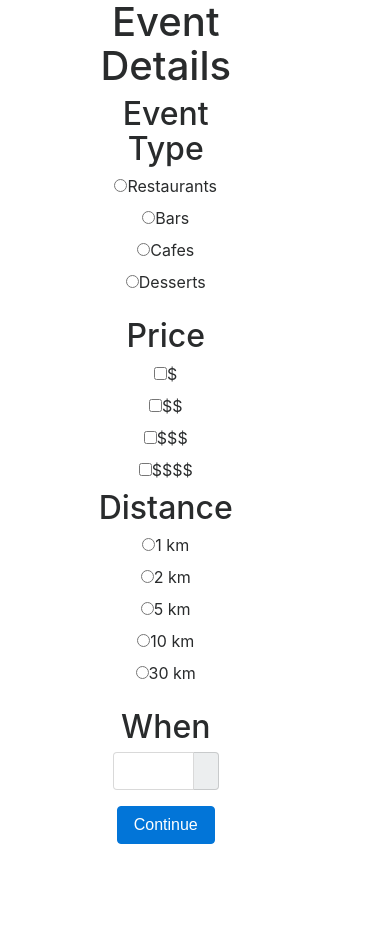
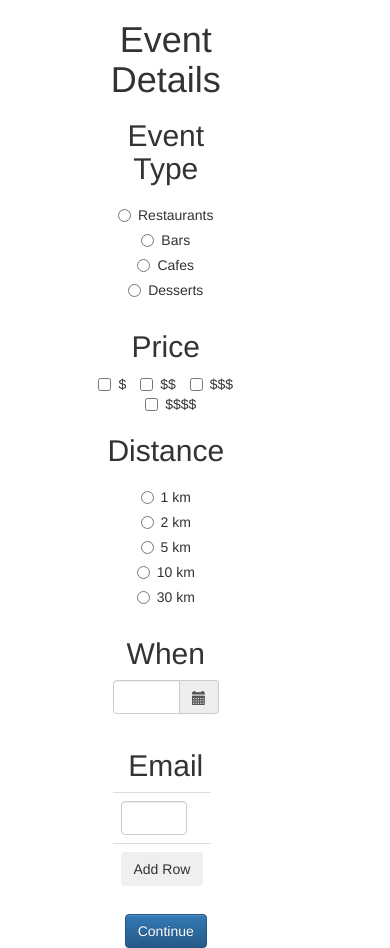
Before and after one commit to soohyunkim/Tender, a Flask app: page /options in a window 390 px wide. Before the commit the page ends 844 px from the top, so only its background shows below. Run offline with Flask 2, Linux system fonts and the light colour scheme; some libraries are stand-ins or nearby versions.

Commit message:
eventPageForm email added again

```diff
--- a/static/EventPreferences.js
+++ b/static/EventPreferences.js
@@ -1,7 +1,6 @@
 $( document ).ready(function() {
 	console.log("js file is working");
 });
-
 
 $("#button").click(function() {
 	console.log("continue click working");
--- a/templates/EventPreferencesForm.html
+++ b/templates/EventPreferencesForm.html
@@ -1,9 +1,12 @@
 <html>
 
 <head>
-    <link rel="stylesheet" href="https://maxcdn.bootstrapcdn.com/bootstrap/4.0.0-alpha.6/css/bootstrap.min.css"
-          integrity="sha384-rwoIResjU2yc3z8GV/NPeZWAv56rSmLldC3R/AZzGRnGxQQKnKkoFVhFQhNUwEyJ"
+	<link rel="stylesheet" href="https://maxcdn.bootstrapcdn.com/bootstrap/3.3.7/css/bootstrap.min.css" integrity="sha384-BVYiiSIFeK1dGmJRAkycuHAHRg32OmUcww7on3RYdg4Va+PmSTsz/K68vbdEjh4u"
 	    crossorigin="anonymous">
+	<link rel="stylesheet" href="https://maxcdn.bootstrapcdn.com/bootstrap/3.3.7/css/bootstrap-theme.min.css" integrity="sha384-rHyoN1iRsVXV4nD0JutlnGaslCJuC7uwjduW9SVrLvRYooPp2bWYgmgJQIXwl/Sp"
+	    crossorigin="anonymous">
+	<script src="https://maxcdn.bootstrapcdn.com/bootstrap/3.3.7/js/bootstrap.min.js" integrity="sha384-Tc5IQib027qvyjSMfHjOMaLkfuWVxZxUPnCJA7l2mCWNIpG9mGCD8wGNIcPD7Txa"
+	    crossorigin="anonymous"></script>
 	<link rel="stylesheet" type="text/css" href="../static/EventPreferences.css">
 	<script type="text/javascript" src="../static/jquery-3.2.1.js"></script>
 	<script type="text/javascript" src="../static/moment.min.js"></script>
@@ -20,16 +23,20 @@
 			<form>
 				<div class="row">
 					<div class="radio col-sm">
-                        <label><input id="restaurants-button" type="radio" name="event-type-radio">Restaurants</label>
+						<label>
+							<input id="restaurants-button" type="radio" name="event-type-radio">Restaurants</label>
 					</div>
 					<div class="radio col-sm">
-                        <label><input id="bars-button" type="radio" name="event-type-radio">Bars</label>
+						<label>
+							<input id="bars-button" type="radio" name="event-type-radio">Bars</label>
 					</div>
 					<div class="radio col-sm">
-                        <label><input id="cafes-button" type="radio" name="event-type-radio">Cafes</label>
+						<label>
+							<input id="cafes-button" type="radio" name="event-type-radio">Cafes</label>
 					</div>
 					<div class="radio col-sm">
-                        <label><input id="desserts-button" type="radio" name="event-type-radio">Desserts</label>
+						<label>
+							<input id="desserts-button" type="radio" name="event-type-radio">Desserts</label>
 					</div>
 				</div>
 			</form>
@@ -52,19 +59,24 @@
 				<form>
 					<div class="row">
 						<div class="radio col-sm">
-                            <label><input id="one-km-button" type="radio" name="event-type-radio">1 km</label>
+							<label>
+								<input id="one-km-button" type="radio" name="event-type-radio">1 km</label>
 						</div>
 						<div class="radio col-sm">
-                            <label><input id="two-km-button" type="radio" name="event-type-radio">2 km</label>
+							<label>
+								<input id="two-km-button" type="radio" name="event-type-radio">2 km</label>
 						</div>
 						<div class="radio col-sm">
-                            <label><input id="five-km-button" type="radio" name="event-type-radio">5 km</label>
+							<label>
+								<input id="five-km-button" type="radio" name="event-type-radio">5 km</label>
 						</div>
 						<div class="radio col-sm">
-                            <label><input id="ten-km-button" type="radio" name="event-type-radio">10 km</label>
+							<label>
+								<input id="ten-km-button" type="radio" name="event-type-radio">10 km</label>
 						</div>
 						<div class="radio col-sm">
-                            <label><input id="thirty-km-button" type="radio" name="event-type-radio">30 km</label>
+							<label>
+								<input id="thirty-km-button" type="radio" name="event-type-radio">30 km</label>
 						</div>
 					</div>
 				</form>
@@ -76,7 +88,7 @@
 							<div class='col-sm-6'>
 								<div class="form-group">
 									<div class='input-group date' id='datetimepicker1'>
-                                        <input id="date-input" type='text' class="form-control"/>
+										<input id="date-input" type='text' class="form-control" />
 										<span class="input-group-addon">
 											<span class="glyphicon glyphicon-calendar"></span>
 										</span>
@@ -91,14 +103,61 @@
 						</div>
 					</div>
 				</div>
+
+				<div class="email-form" id="regexpEmailForm">
+					<h2> Email </h2>
+					<div class="container">
+						<table id="myTable" class="table order-list">
+							<tbody>
+								<tr>
+									<td class="col-sm-6">
+										<input id="form_email" type="email" name="email" class="form-control" required="required" data-error="Valid email is required.">
+									</td>
+									<td class="col-sm-2">
+										<a class="deleteRow"></a>
+
+									</td>
+								</tr>
+							</tbody>
+							<tfoot>
+								<tr>
+									<td colspan="2" style="text-align: left;">
+										<input type="button" class="btn btn-md btn-block" id="addrow" value="Add Row" />
+									</td>
+								</tr>
+								<tr>
+								</tr>
+							</tfoot>
+						</table>
 					</div>
-            <button id="button" class="btn btn-primary">Continue</button>
+				</div>
+
+			</div>
+			<button id="continueBtn" class="btn btn-primary">Continue</button>
 			<script type="text/javascript">
-                document.getElementById("button").onclick = function () {
+				document.getElementById("continueBtn").onclick = function () {
 					location.href = "/vote";
 				};
+
+				$(document).ready(function () {
+					var counter = 0;
+					$("#addrow").on("click", function () {
+						var newRow = $("<tr>");
+						var cols = "";
+						cols += '<td><input type="text" class="form-control" name="name' + counter + '"/></td>';
+						cols += '<td><input type="button" class="ibtnDel btn btn-md btn-danger "  value="Delete"></td>';
+						newRow.append(cols);
+						$("table.order-list").append(newRow);
+						counter++;
+					});
+					$("table.order-list").on("click", ".ibtnDel", function (event) {
+						$(this).closest("tr").remove();
+						counter -= 1
+					});
+				});
 			</script>
 		</div>
 	</div>
 	<script type="text/javascript" src="../static/EventPreferences.js"></script>
+
 </html>
```
Lines whose indentation alone changed are shown as unchanged.
